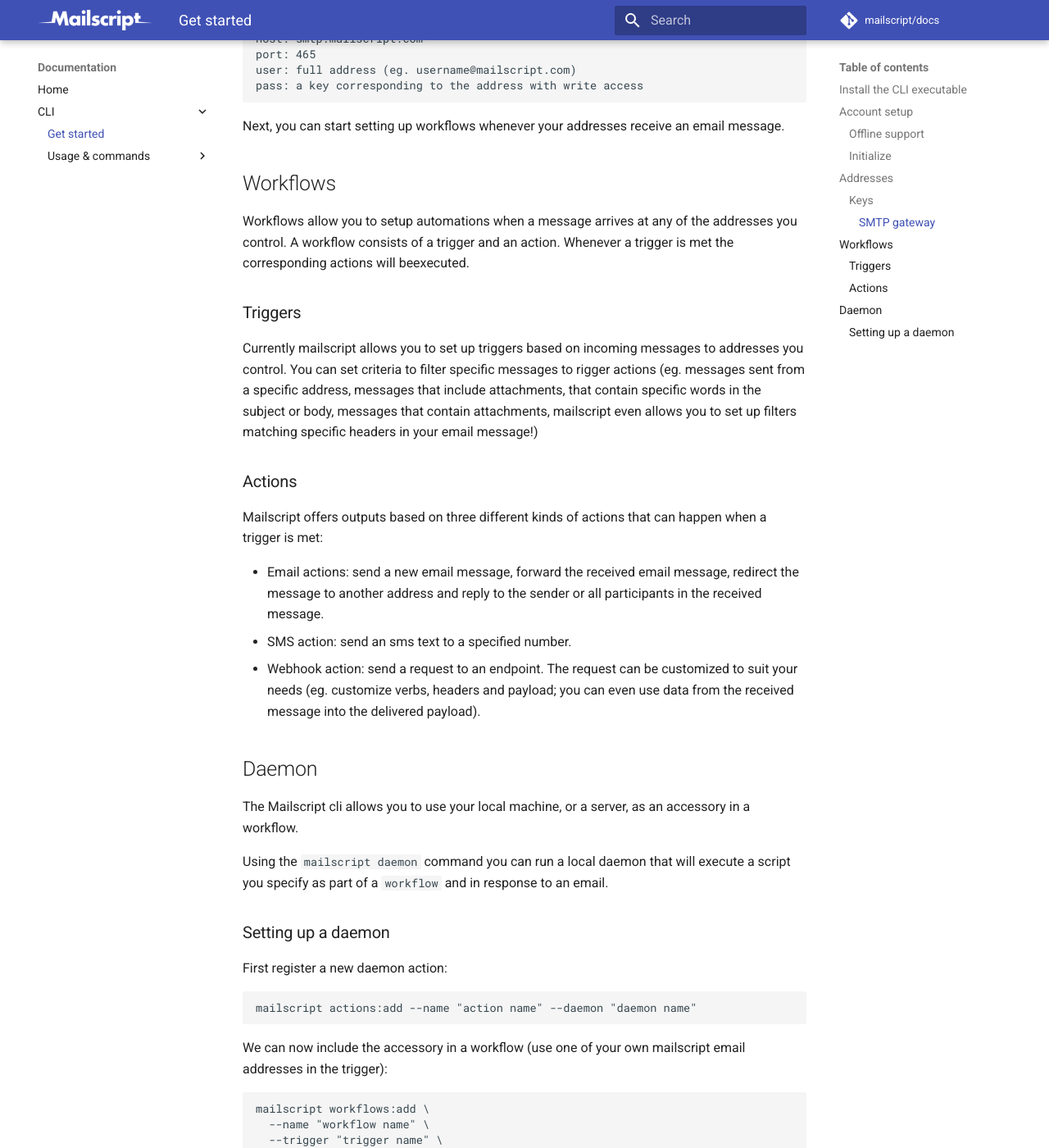
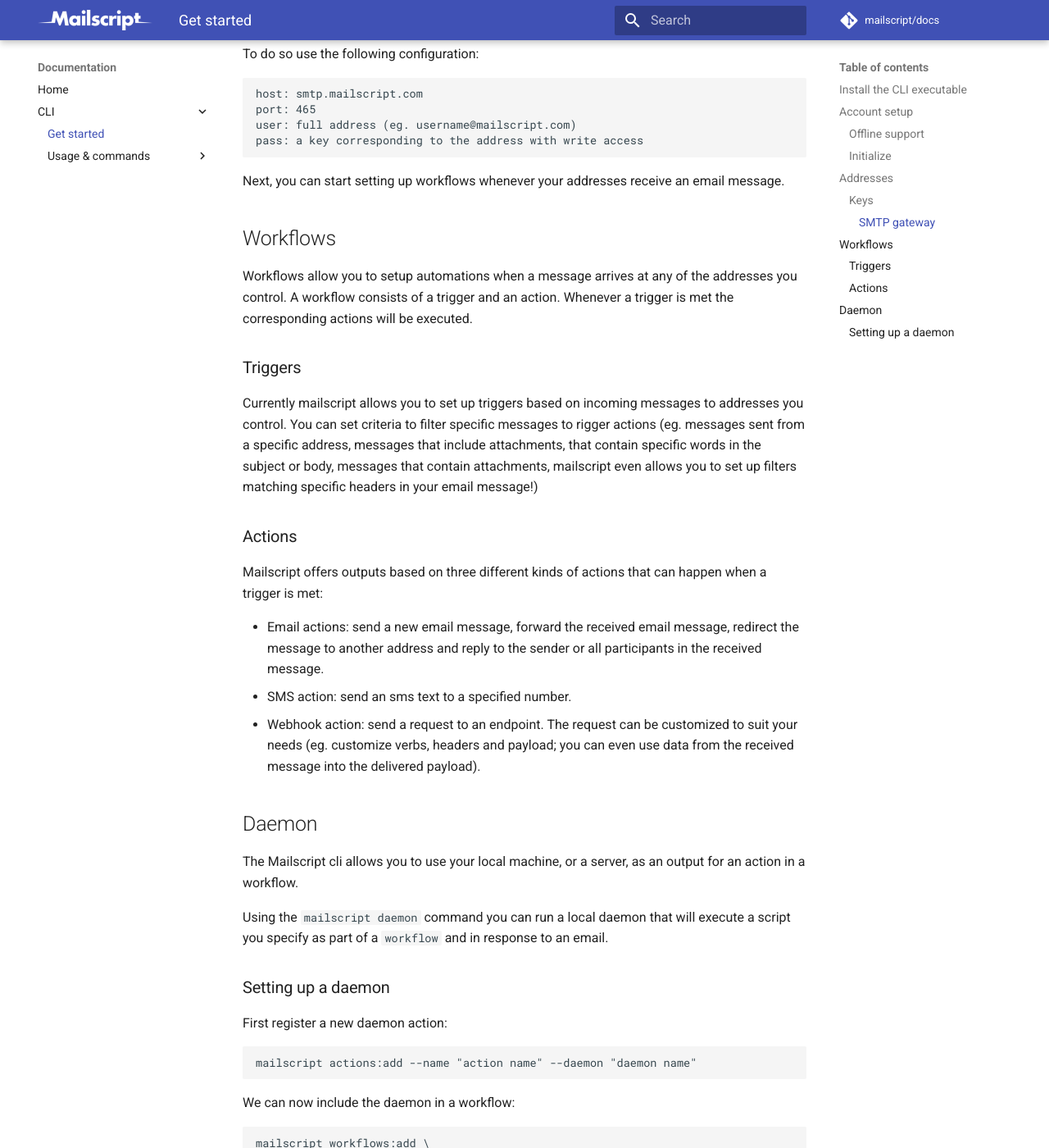
Before and after one commit to vaultec81/docs, an MkDocs documentation site: the page built from docs/cli/get-started.md, in a window 1280 px wide and 1400 px high, scrolled down 1889 px. Shown: the whole window at 82% size. Built offline with MkDocs 1.6.1 and Material for MkDocs 9.7.7, drawn with Linux system fonts in a browser that asks for light colours; comment, search, counter and statistics services are not loaded; some of the changed text lies outside the part shown.

Commit message:
Updates to atomic references

````diff
--- a/docs/cli/get-started.md
+++ b/docs/cli/get-started.md
@@ -6,6 +6,8 @@
 - Claim addresses.
 - Create keys for your addresses.
 - Create workflows for your automations.
+- Add triggers for your workflows.
+- Add actions for your workflows.
 - And more.
 
 The first step is to download and install the executable.
@@ -81,7 +83,7 @@
 
 ## Workflows
 
-Workflows allow you to setup automations when a message arrives at any of the addresses you control. A workflow consists of a trigger and an action. Whenever a trigger is met the corresponding actions will beexecuted.
+Workflows allow you to setup automations when a message arrives at any of the addresses you control. A workflow consists of a trigger and an action. Whenever a trigger is met the corresponding actions will be executed.
 
 ### Triggers
 
@@ -97,7 +99,7 @@
 
 ## Daemon
 
-The Mailscript cli allows you to use your local machine, or a server, as an accessory in a workflow.
+The Mailscript cli allows you to use your local machine, or a server, as an output for an action in a workflow.
 
 Using the `mailscript daemon` command you can run a local daemon that will execute a script you specify as part of a `workflow` and in response to an email.
 
@@ -109,7 +111,7 @@
 mailscript actions:add --name "action name" --daemon "daemon name"
 ```
 
-We can now include the accessory in a workflow (use one of your own mailscript email addresses in the trigger):
+We can now include the daemon in a workflow:
 
 ```shell
 mailscript workflows:add \
@@ -126,4 +128,4 @@
   --command "cowsay \$subject"
 ```
 
-The command parameter specifies the shell script to run when the workflow sends an email to the daemon accessory, in this case the `cowsay` utility. The contents of the email are made available through the `$subject` and `$text` environment variables. The command will be executed each time on each received email.
+The command parameter specifies the shell script to run when the workflow sends an email to the daemon action, in this case the `cowsay` utility. The contents of the email are made available through the `$subject` and `$text` environment variables. The command will be executed each time on each received email.
````
Also changed, not shown: docs/cli/daemon.md (+2 -5 lines).
